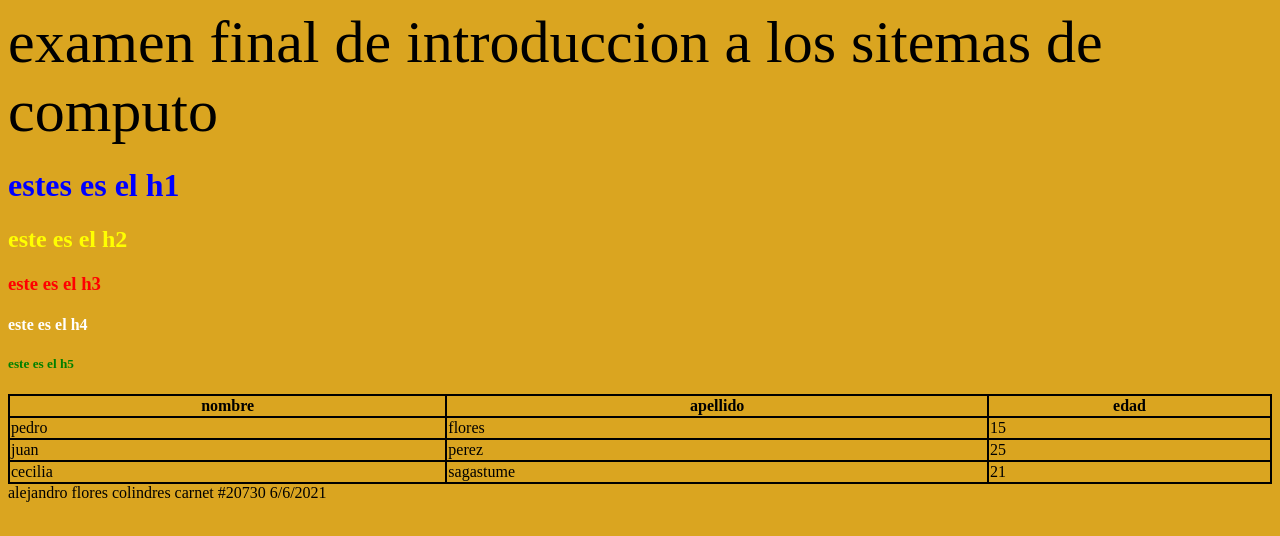
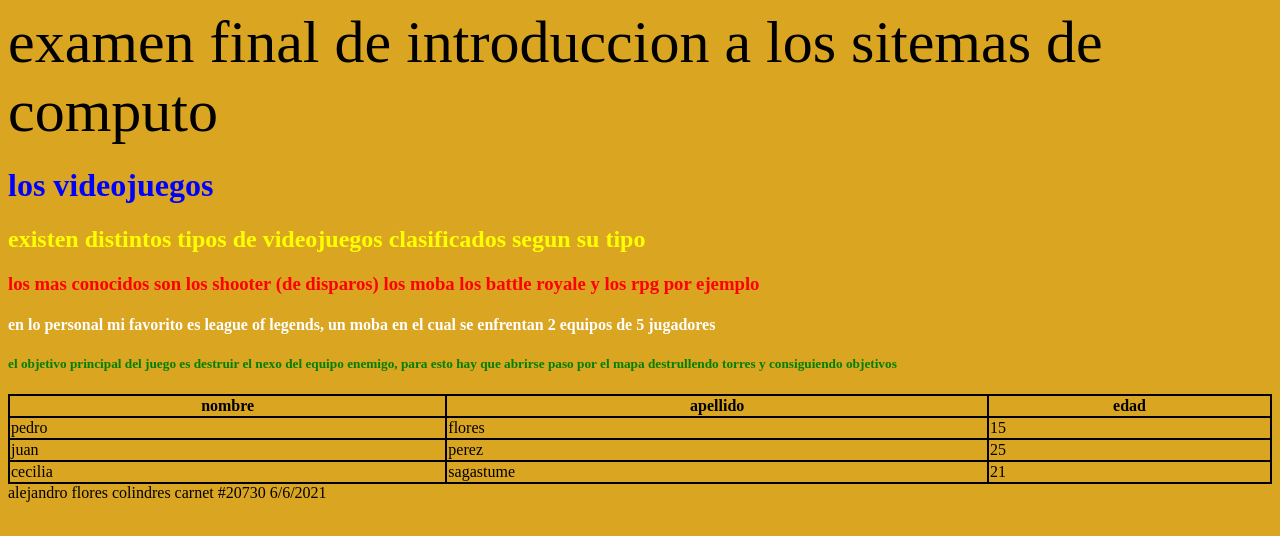
Before and after one commit to wardcito/repositorio3, a plain HTML site: page index.html in a window 1280 px wide. Drawn offline with Linux system fonts and the light colour scheme.

Commit message:
Update index.html

```diff
--- a/index.html
+++ b/index.html
@@ -5,11 +5,11 @@
 	<link href="estilos/estilos.css" rel="stylesheet" type="text/css"
 </head>
 	<body>
-		<h1> estes es el h1 </h1>
-		<h2> este es el h2 </h2>
-		<h3> este es el h3 </h3>
-		<h4> este es el h4 </h4>
-		<h5> este es el h5 </h5>
+		<h1> los videojuegos </h1>
+		<h2> existen distintos tipos de videojuegos clasificados segun su tipo </h2>
+		<h3> los mas conocidos son los shooter (de disparos) los moba los battle royale y los rpg por ejemplo </h3>
+		<h4> en lo personal mi favorito es league of legends, un moba en el cual se enfrentan 2 equipos de 5 jugadores </h4>
+		<h5> el objetivo principal del juego es destruir el nexo del equipo enemigo, para esto hay que abrirse paso por el mapa destrullendo torres y consiguiendo objetivos </h5>
 		<table>
 			<tr>
 				<th>
```
